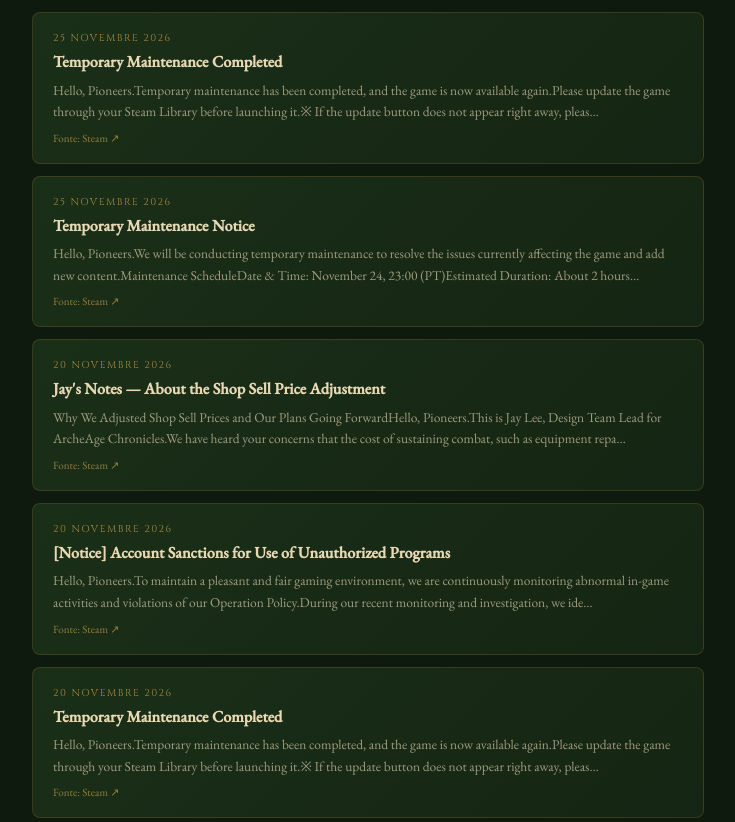
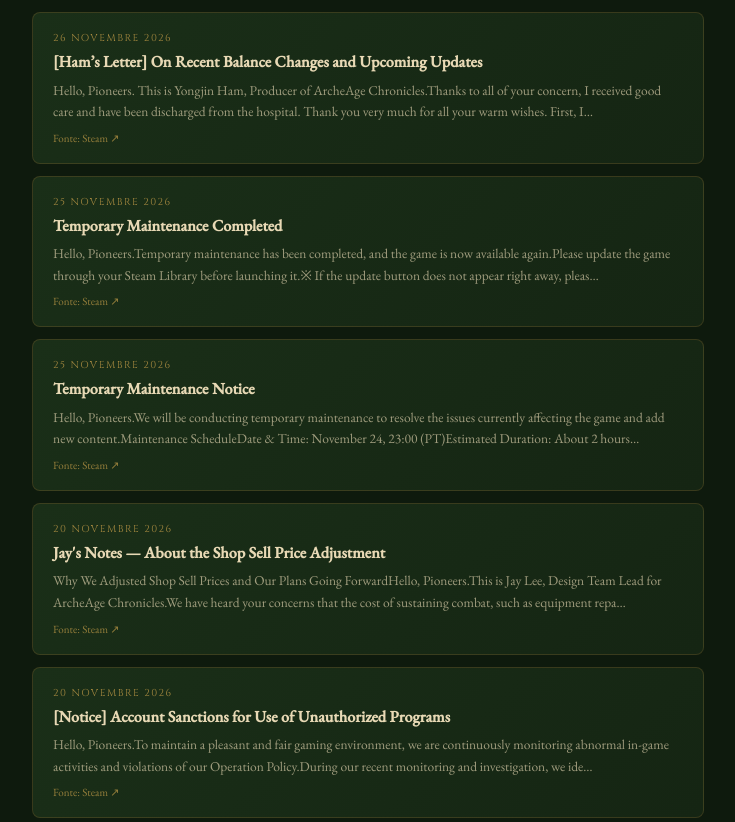
Before and after one commit to ConfraternitaMastri/Confraternita-dei-mastri, a plain HTML site: page archeage/index.html in a window 1280 px wide. Shown: the part 1120-1942 px from the top of the page, without its empty margins (272-1007 px from the left). Drawn offline with nearby package versions, Linux system fonts and the light colour scheme.

Commit message:
Aggiorna news ArcheAge Chronicles da Steam

```diff
--- a/archeage/index.html
+++ b/archeage/index.html
@@ -402,6 +402,12 @@
     <h2>Ultime notizie da Steam</h2>
     <div class="news-grid">
       <!-- STEAM-NEWS-START -->
+      <a class="news-card" href="https://steamstore-a.akamaihd.net/news/externalpost/steam_community_announcements/1850460852984142" target="_blank" rel="noopener">
+        <div class="news-date">26 novembre 2026</div>
+        <div class="news-title">[Ham’s Letter] On Recent Balance Changes and Upcoming Updates</div>
+        <div class="news-excerpt">Hello, Pioneers. This is Yongjin Ham, Producer of ArcheAge Chronicles.Thanks to all of your concern, I received good care and have been discharged from the hospital. Thank you very much for all your warm wishes. First, I…</div>
+        <div class="news-source">Fonte: Steam ↗</div>
+      </a>
       <a class="news-card" href="https://steamstore-a.akamaihd.net/news/externalpost/steam_community_announcements/1850460852980300" target="_blank" rel="noopener">
         <div class="news-date">25 novembre 2026</div>
         <div class="news-title">Temporary Maintenance Completed</div>
@@ -424,12 +430,6 @@
         <div class="news-date">20 novembre 2026</div>
         <div class="news-title">[Notice] Account Sanctions for Use of Unauthorized Programs</div>
         <div class="news-excerpt">Hello, Pioneers.To maintain a pleasant and fair gaming environment, we are continuously monitoring abnormal in-game activities and violations of our Operation Policy.During our recent monitoring and investigation, we ide…</div>
-        <div class="news-source">Fonte: Steam ↗</div>
-      </a>
-      <a class="news-card" href="https://steamstore-a.akamaihd.net/news/externalpost/steam_community_announcements/1849827110431312" target="_blank" rel="noopener">
-        <div class="news-date">20 novembre 2026</div>
-        <div class="news-title">Temporary Maintenance Completed</div>
-        <div class="news-excerpt">Hello, Pioneers.Temporary maintenance has been completed, and the game is now available again.Please update the game through your Steam Library before launching it.※ If the update button does not appear right away, pleas…</div>
         <div class="news-source">Fonte: Steam ↗</div>
       </a>
       <!-- STEAM-NEWS-END -->
```
